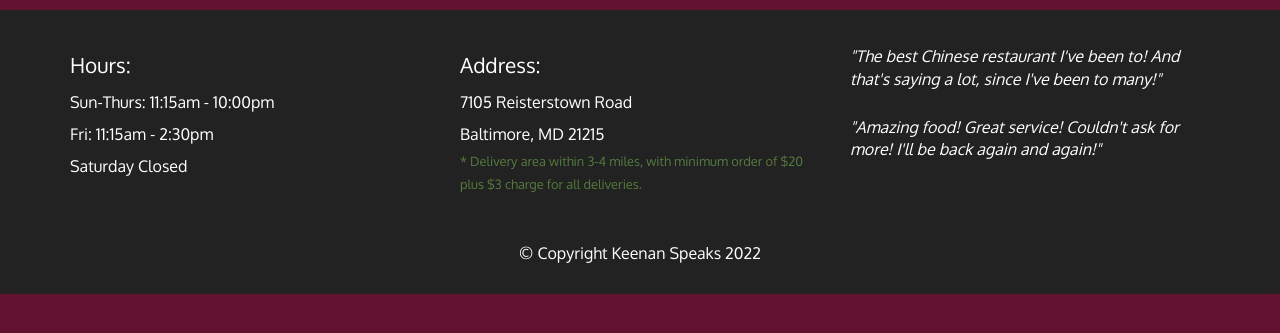
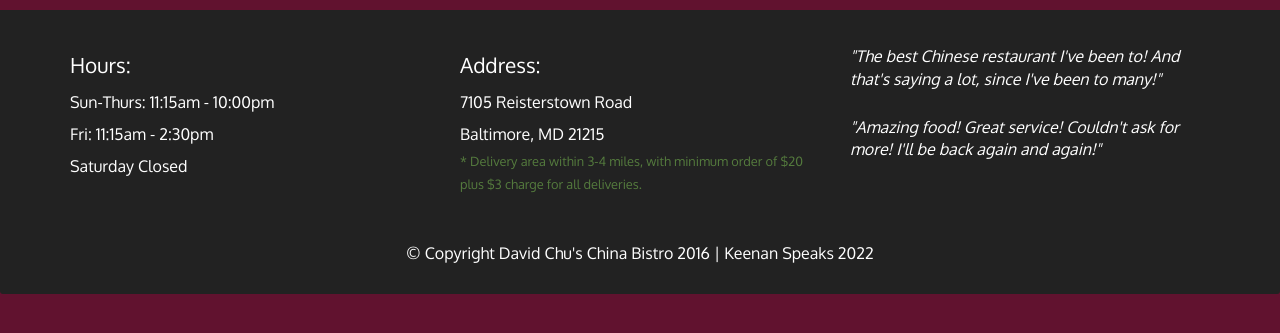
Before and after one commit to Styleshift/module5_coursera, a plain HTML site: page module5_solution/index.html in a window 1280 px wide. Shown: the part 233-566 px from the top of the page. Drawn offline with Linux system fonts and the light colour scheme; no server answers.

Commit message:
Update index.html

```diff
--- a/module5_solution/index.html
+++ b/module5_solution/index.html
@@ -95,7 +95,7 @@
           <p>"Amazing food! Great service! Couldn't ask for more! I'll be back again and again!"</p>
         </section>
       </div>
-      <div class="text-center">&copy; Copyright Keenan Speaks 2022</div>
+      <div class="text-center">&copy; Copyright David Chu's China Bistro 2016 | Keenan Speaks 2022</div>
     </div>
   </footer>
 
```
